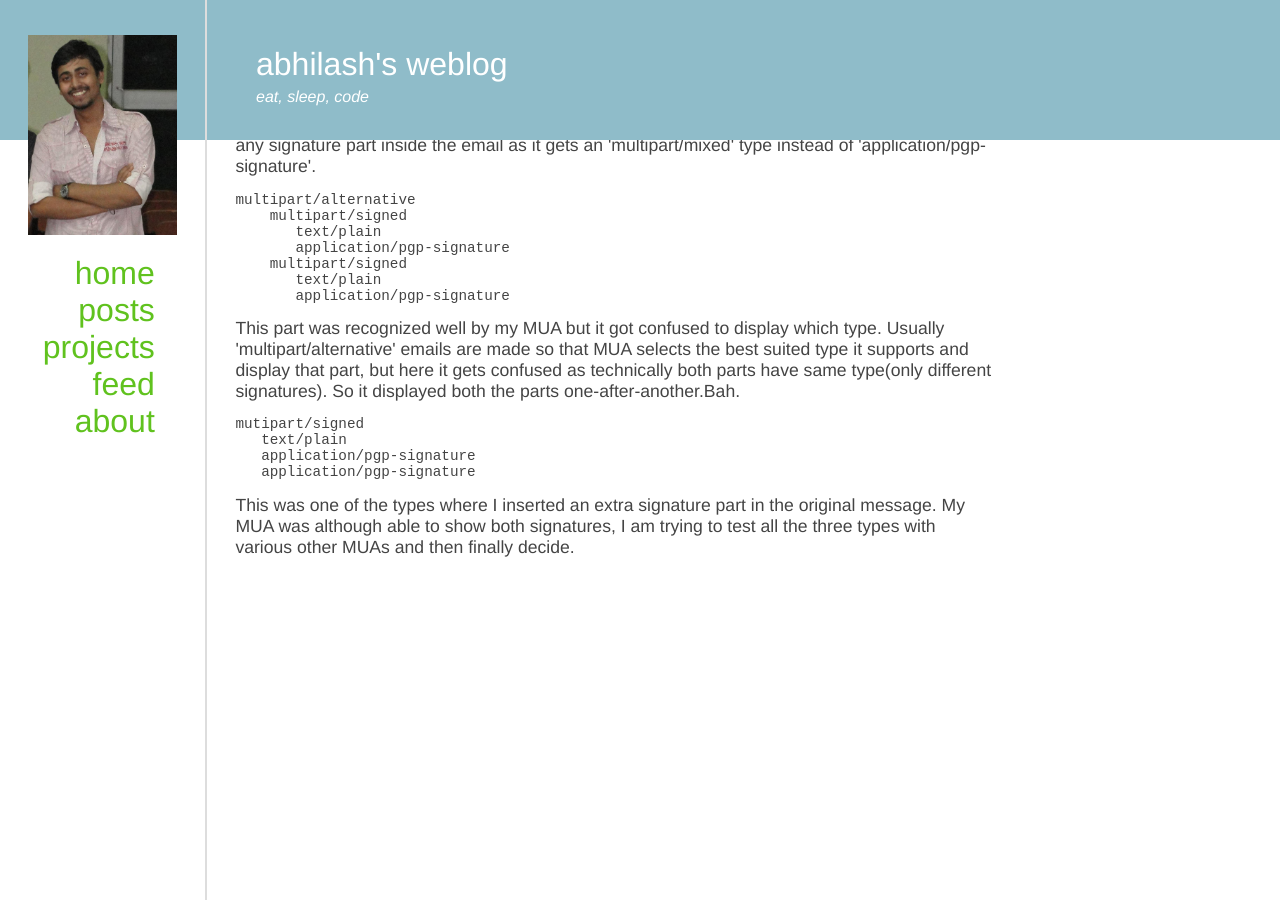
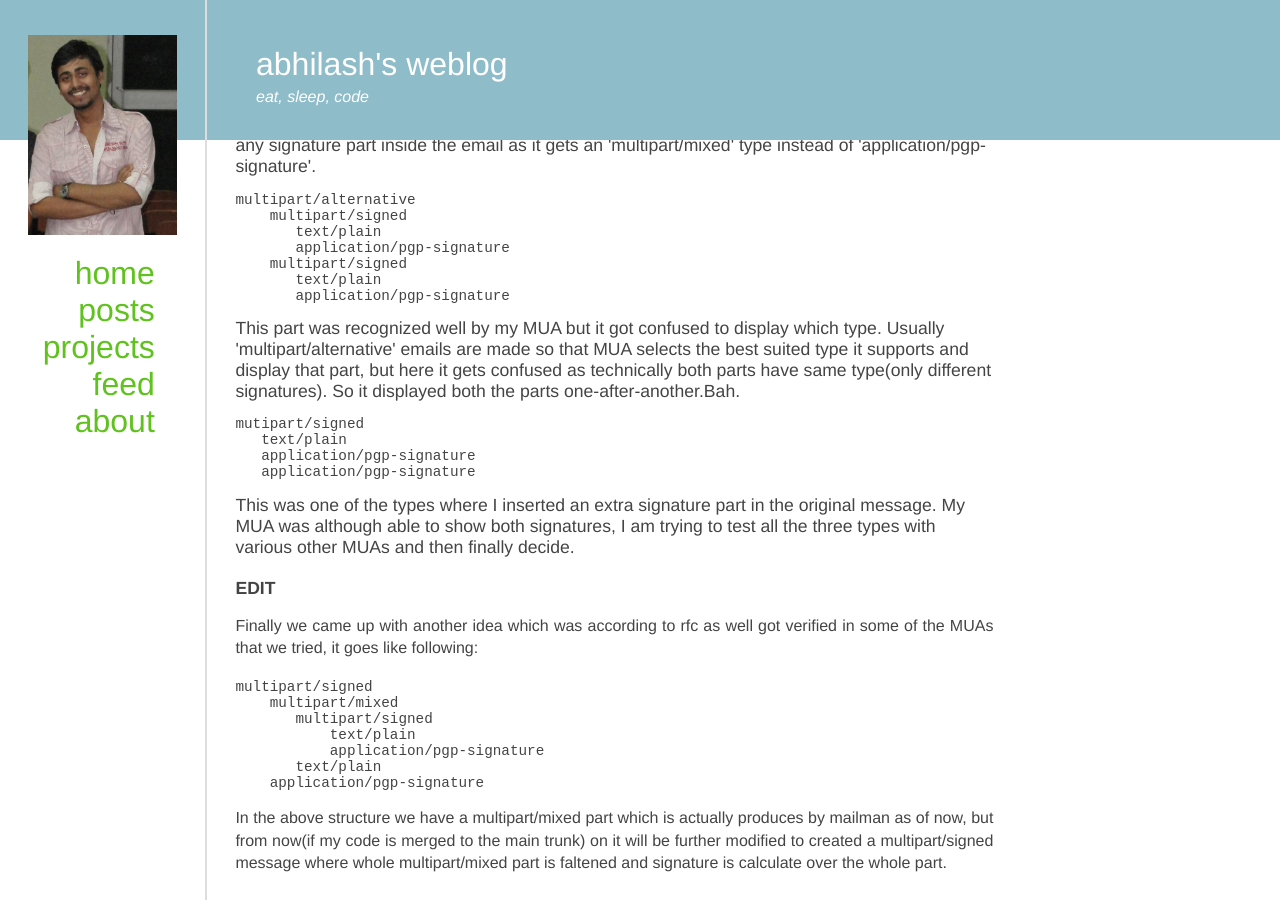
Before and after one commit to maxking/maxking.github.com, a Jekyll site: the page built from _posts/2013-09-12-message-structure.html, in a window 1280 px wide and 900 px high, scrolled down 541 px. Built offline with Jekyll 4.4.1, drawn with Linux system fonts in a browser that asks for light colours; some web fonts are replaced; Markdown is read by kramdown in place of the engine named in the settings; comment, search, counter and statistics services are not loaded; before the commit the page ends 1124 px from its top, so only the background shows below that.

Commit message:
added some parts to an earlier post

```diff
--- a/_posts/2013-09-12-message-structure.html
+++ b/_posts/2013-09-12-message-structure.html
@@ -62,3 +62,22 @@ This was one of the types where I inserted an extra signature part in the
 original message. My MUA was although able to show both signatures, I am trying
 to test all the three types with various other MUAs and then finally decide.
 </p>
+
+<b>EDIT</b><br>
+<p> Finally we came up with another idea which was according to rfc as
+well got verified in some of the MUAs that we tried, it goes like following:</p>
+
+<pre>
+multipart/signed
+    multipart/mixed
+       multipart/signed
+           text/plain
+           application/pgp-signature
+       text/plain
+    application/pgp-signature
+</pre>
+<p> In the above structure we have a multipart/mixed part which is actually
+produces by mailman as of now, but from now(if my code is merged to the main
+trunk) on it will be further modified to created a multipart/signed message
+where whole multipart/mixed part is faltened and signature is calculate over the
+whole part.<p>
--- a/about/index.html
+++ b/about/index.html
@@ -13,10 +13,7 @@ person but I think I do only what interests me. I love to eat and sleep as
 evident from the caption in the title of this blog. Contact me if you want to
 discuss anything related to my posts.</p>
 
-<p>This(2013) summer I am working as a Google Summer of Code intern at GNU
-Mailman under Python Software Foundation. The title of my project is 'OpenPGP
-integration with GNU Mailman'.
-</p>
+<p>You can download my public key <a href="/pubkey.txt">here</a></p>
 
 <h3 class="title">contact</h3>
 <p>You can email me <a href="mailto:raj.abhilash1@gmail.com">here</a>. I hang
```
